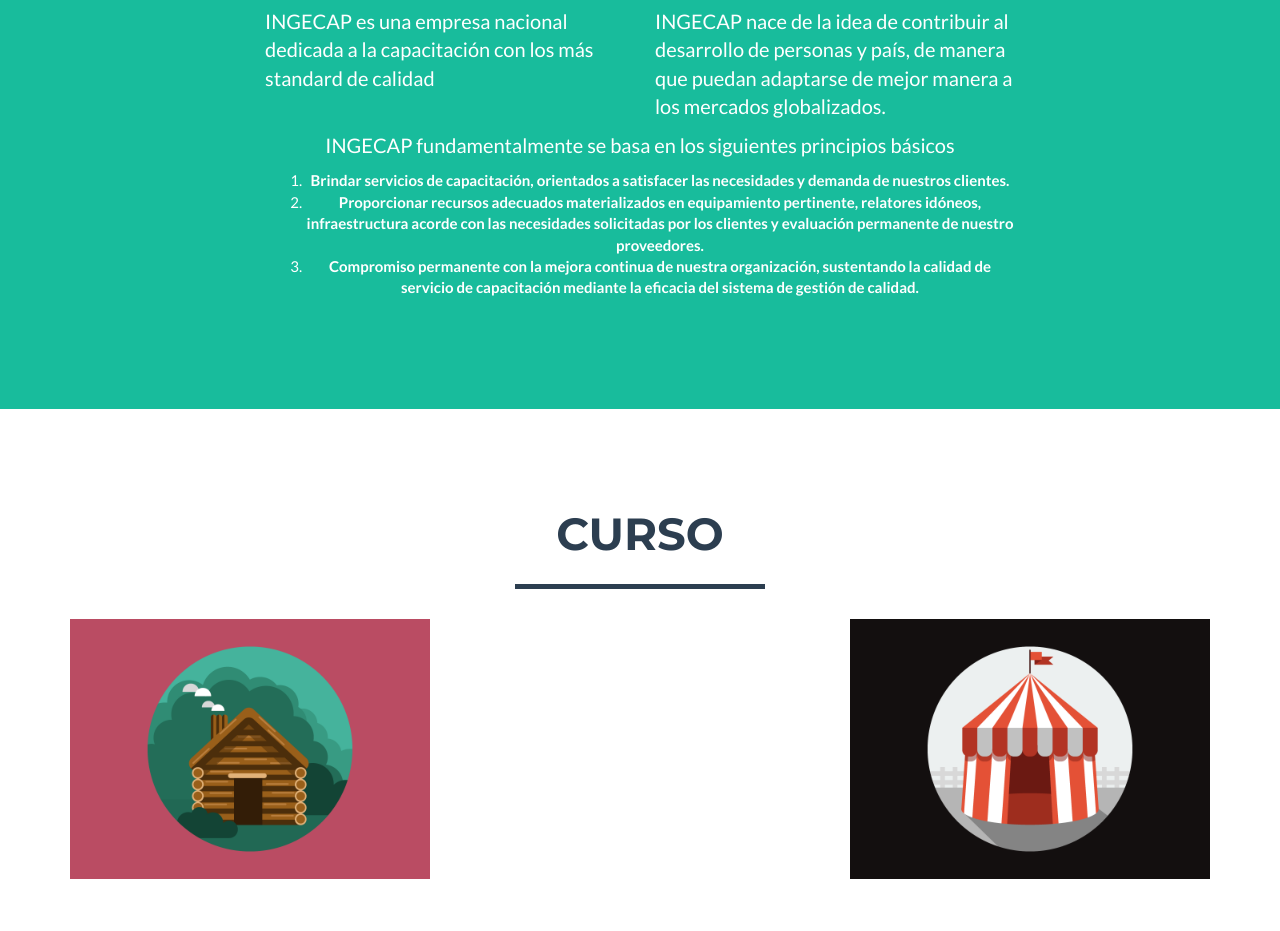
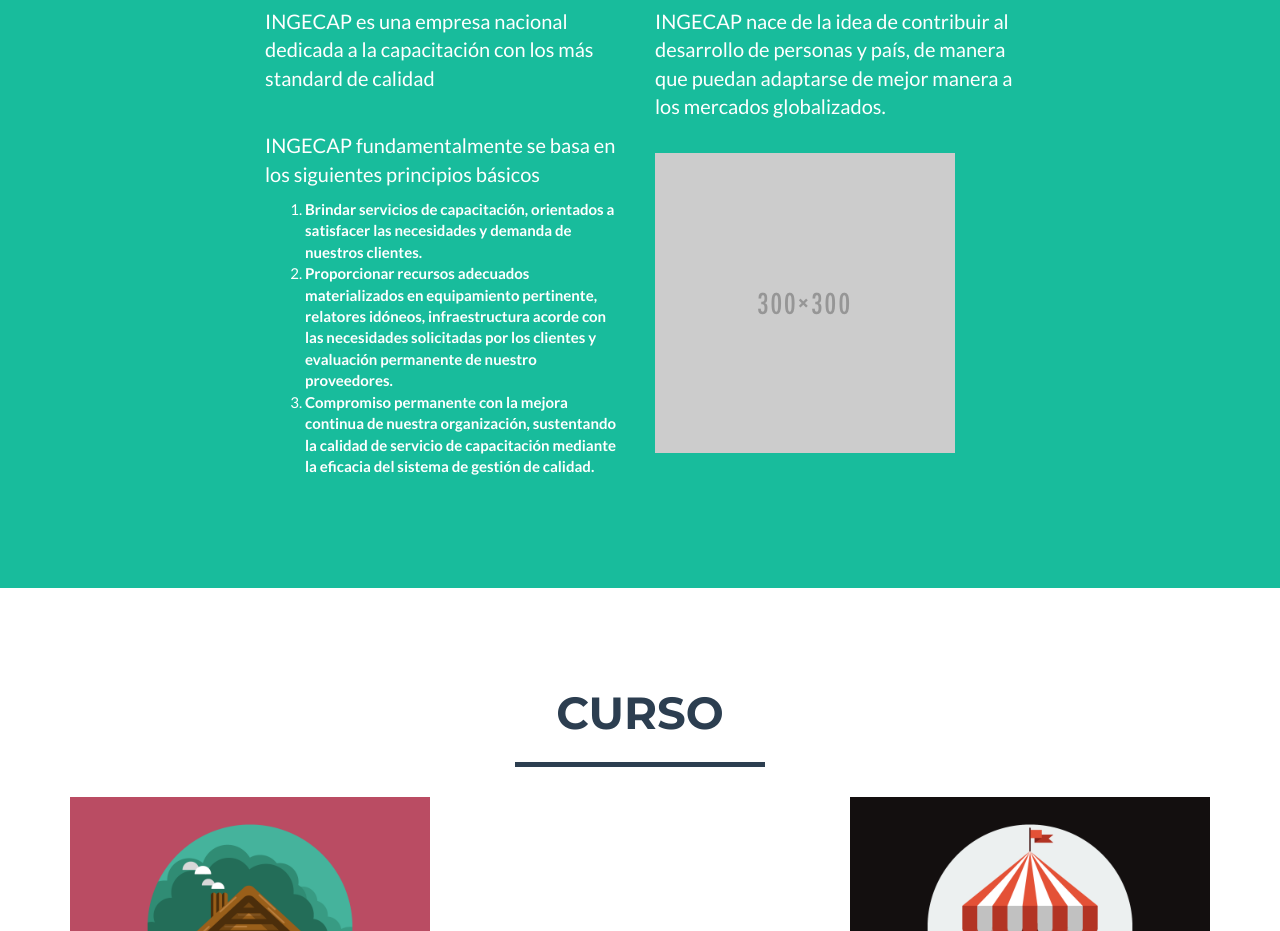
Before and after one commit to rodesqleon/ingecap_web, a plain HTML site: page index.html in a window 1280 px wide. Shown: the part 1080-2011 px from the top of the page. Drawn offline with nearby package versions, Linux system fonts and the light colour scheme.

Commit message:
Updated ‘empresa’ section

```diff
--- a/index.html
+++ b/index.html
@@ -74,6 +74,7 @@
 
     <!-- Header -->
     <header>
+
         <div class="container">
             <div class="row">
                 <div class="col-lg-12">
@@ -104,7 +105,9 @@
                 <div class="col-lg-4">
                     <p>INGECAP nace de la idea de contribuir al desarrollo de personas y país, de manera que puedan adaptarse de mejor manera a los mercados globalizados.</p>
                 </div>
-                <div class="col-lg-8 col-lg-offset-2 text-center">
+
+            </br>
+                <div class="col-lg-4 col-lg-offset-2">
                     <p>INGECAP fundamentalmente se basa en los siguientes principios básicos</p>
                         <ol>
                                 <li>
@@ -121,6 +124,10 @@
                                 </li>
                             </ol>
 
+                </div>
+                <div class="col-lg-4 col-lg-offset-0">
+                </br>
+                    <img src="img/placeholder/placeholder.png" class="img-responsive" alt="">
                 </div>
                 <!--<div class="col-lg-8 col-lg-offset-2 text-center">
                     <a href="#contact" class="btn btn-lg btn-outline">
```
Also changed, not shown: img/placeholder/placeholder.png (added).
